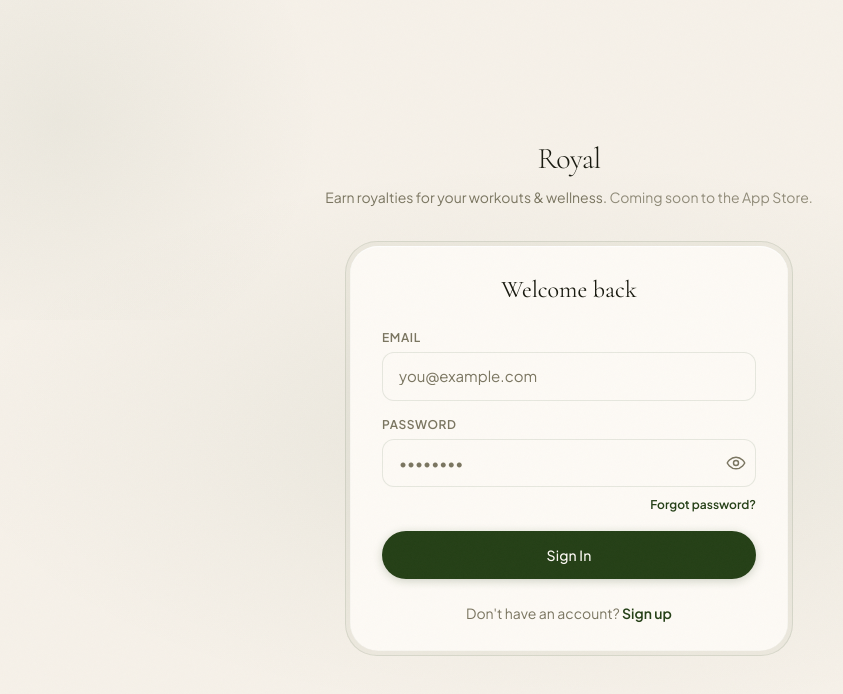
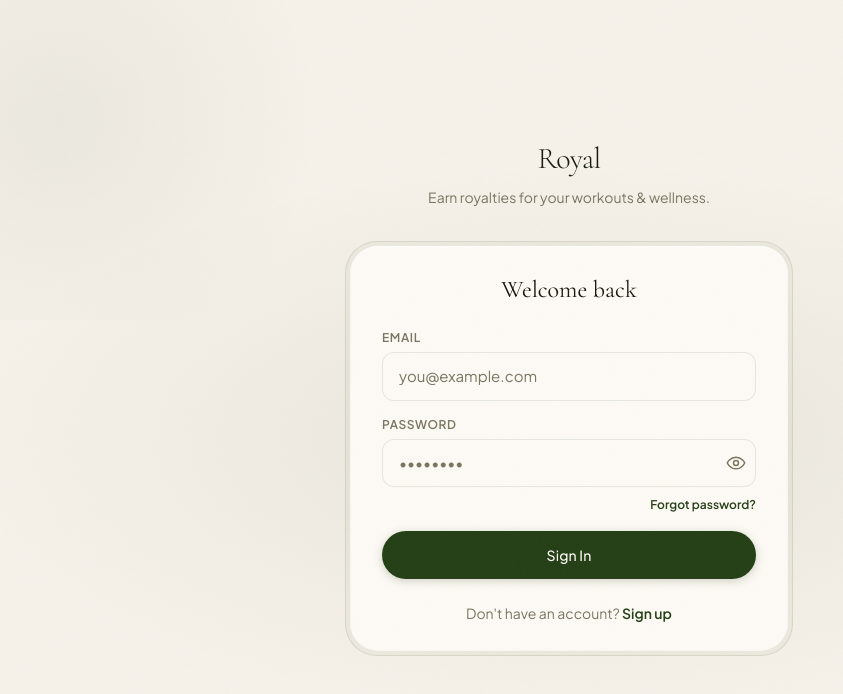
Before and after one commit to patrickdelaney-alt/royalfitness, a Next.js app: page /signin in a window 1280 px wide. Shown: the top 694 px of the page, without its empty margins (68-911 px from the left). Built offline with nearby package versions, Linux system fonts and the light colour scheme.

Commit message:
Remove 'Coming soon to the App Store' from auth layout

```diff
--- a/src/app/(auth)/layout.tsx
+++ b/src/app/(auth)/layout.tsx
@@ -41,8 +41,7 @@ export default function AuthLayout({
           </div>
         </div>
         <p className="text-sm" style={{ color: "var(--text-muted)", lineHeight: 1.65 }}>
-          Earn royalties for your workouts &amp; wellness.{" "}
-          <span style={{ opacity: 0.82 }}>Coming soon to the App Store.</span>
+          Earn royalties for your workouts &amp; wellness.
         </p>
       </div>
 
```
